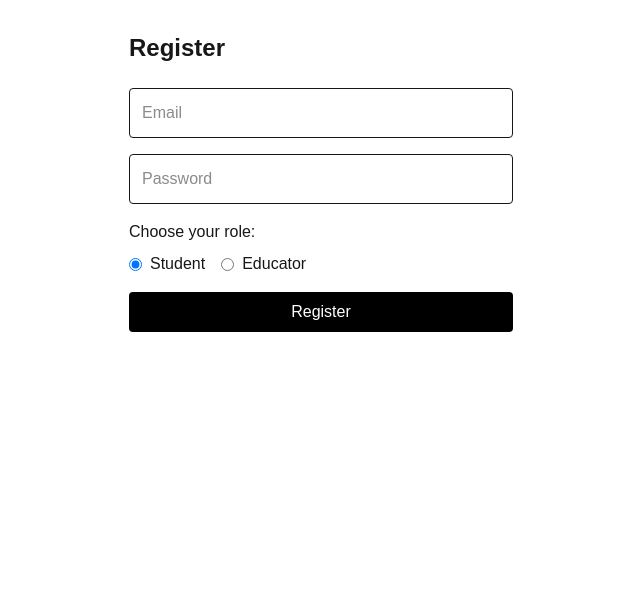
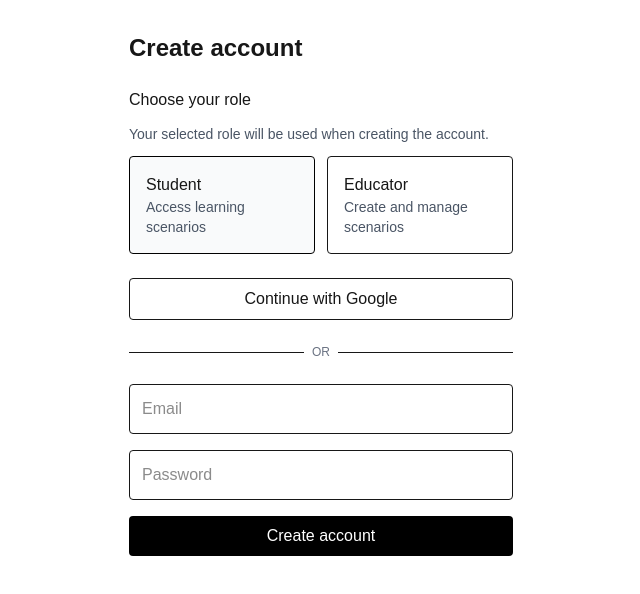
Before and after one commit to zuzannapajak/integratesg, a Next.js app: page /en/auth/register in a window 1280 px wide. Shown: the top 594 px of the page, without its empty margins (319-959 px from the left). Built offline with nearby package versions, Linux system fonts and the light colour scheme; no server answers.

Commit message:
User registration with role (for mail and google)

```diff
--- /dev/null
+++ b/app/[locale]/auth/complete-profile/complete-profile-form.tsx
@@ -0,0 +1,83 @@
+"use client";
+
+import { completeCurrentUserProfile } from "@/features/auth/actions";
+import { useRouter } from "next/navigation";
+import { useState, useTransition } from "react";
+
+type Props = {
+  locale: string;
+  email: string;
+};
+
+export default function CompleteProfileForm({ locale, email }: Props) {
+  const router = useRouter();
+  const [role, setRole] = useState<"student" | "educator">("student");
+  const [error, setError] = useState<string | null>(null);
+  const [isPending, startTransition] = useTransition();
+
+  const handleSubmit = (e: React.SyntheticEvent) => {
+    e.preventDefault();
+    setError(null);
+
+    startTransition(async () => {
+      try {
+        await completeCurrentUserProfile({ role });
+        router.push(`/${locale}/dashboard`);
+        router.refresh();
+      } catch {
+        setError("Failed to save profile.");
+      }
+    });
+  };
+
+  return (
+    <main className="mx-auto max-w-md p-8 space-y-6">
+      <h1 className="text-2xl font-bold">Complete your profile</h1>
+      <p className="text-sm text-gray-600">{email}</p>
+
+      <form onSubmit={handleSubmit} className="space-y-6">
+        <div className="space-y-3">
+          <p className="font-medium">Choose your role</p>
+
+          <div className="grid grid-cols-2 gap-3">
+            <button
+              type="button"
+              onClick={() => {
+                setRole("student");
+              }}
+              className={`rounded border p-4 text-left ${
+                role === "student" ? "border-black bg-gray-50" : ""
+              }`}
+            >
+              <p className="font-medium">Student</p>
+              <p className="text-sm text-gray-600">Access learning scenarios</p>
+            </button>
+
+            <button
+              type="button"
+              onClick={() => {
+                setRole("educator");
+              }}
+              className={`rounded border p-4 text-left ${
+                role === "educator" ? "border-black bg-gray-50" : ""
+              }`}
+            >
+              <p className="font-medium">Educator</p>
+              <p className="text-sm text-gray-600">Create and manage scenarios</p>
+            </button>
+          </div>
+        </div>
+
+        <button
+          type="submit"
+          disabled={isPending}
+          className="w-full rounded bg-black px-4 py-2 text-white disabled:opacity-50"
+        >
+          {isPending ? "Saving..." : "Continue"}
+        </button>
+
+        {error && <p className="text-sm text-red-600">{error}</p>}
+      </form>
+    </main>
+  );
+}
--- /dev/null
+++ b/app/[locale]/auth/complete-profile/page.tsx
@@ -0,0 +1,33 @@
+import { prisma } from "@/lib/prisma";
+import { redirect } from "next/navigation";
+import { createClient } from "../../../../lib/supabase/server";
+import CompleteProfileForm from "./complete-profile-form";
+
+type Props = {
+  params: Promise<{ locale: string }>;
+};
+
+export default async function CompleteProfilePage({ params }: Props) {
+  const { locale } = await params;
+
+  const supabase = await createClient();
+  const {
+    data: { user },
+  } = await supabase.auth.getUser();
+
+  if (!user) {
+    redirect(`/${locale}/auth/login`);
+  }
+
+  const existingProfile = await prisma.profile.findUnique({
+    where: { id: user.id },
+  });
+
+  if (existingProfile) {
+    redirect(`/${locale}/dashboard`);
+  }
+
+  const email = user.email ?? "";
+
+  return <CompleteProfileForm locale={locale} email={email} />;
+}
--- a/app/[locale]/auth/register/page.tsx
+++ b/app/[locale]/auth/register/page.tsx
@@ -1,10 +1,11 @@
-import RegisterForm from "../../../../components/auth/register-form";
+import RegisterClientPage from "./register-client-page";
 
-export default function RegisterPage() {
-  return (
-    <main className="mx-auto max-w-md p-8">
-      <h1 className="mb-6 text-2xl font-bold">Register</h1>
-      <RegisterForm />
-    </main>
-  );
+type Props = {
+  params: Promise<{ locale: string }>;
+};
+
+export default async function RegisterPage({ params }: Props) {
+  const { locale } = await params;
+
+  return <RegisterClientPage locale={locale} />;
 }
--- /dev/null
+++ b/app/[locale]/auth/register/register-client-page.tsx
@@ -0,0 +1,67 @@
+"use client";
+
+import GoogleSignupButton from "@/components/auth/google-signup-button";
+import RegisterForm from "@/components/auth/register-form";
+import { useState } from "react";
+
+type Props = {
+  locale: string;
+};
+
+export default function RegisterClientPage({ locale }: Props) {
+  const [role, setRole] = useState<"student" | "educator">("student");
+
+  return (
+    <main className="mx-auto max-w-md p-8 space-y-6">
+      <h1 className="text-2xl font-bold">Create account</h1>
+
+      <div className="space-y-3">
+        <p className="font-medium">Choose your role</p>
+        <p className="text-sm text-gray-600">
+          Your selected role will be used when creating the account.
+        </p>
+
+        <div className="grid grid-cols-2 gap-3">
+          <button
+            type="button"
+            onClick={() => {
+              setRole("student");
+            }}
+            className={`rounded border p-4 text-left ${
+              role === "student" ? "border-black bg-gray-50" : ""
+            }`}
+          >
+            <p className="font-medium">Student</p>
+            <p className="text-sm text-gray-600">Access learning scenarios</p>
+          </button>
+
+          <button
+            type="button"
+            onClick={() => {
+              setRole("educator");
+            }}
+            className={`rounded border p-4 text-left ${
+              role === "educator" ? "border-black bg-gray-50" : ""
+            }`}
+          >
+            <p className="font-medium">Educator</p>
+            <p className="text-sm text-gray-600">Create and manage scenarios</p>
+          </button>
+        </div>
+      </div>
+
+      <GoogleSignupButton locale={locale} />
+
+      <div className="relative">
+        <div className="absolute inset-0 flex items-center">
+          <span className="w-full border-t" />
+        </div>
+        <div className="relative flex justify-center text-xs uppercase">
+          <span className="bg-white px-2 text-gray-500">or</span>
+        </div>
+      </div>
+
+      <RegisterForm role={role} />
+    </main>
+  );
+}
--- a/app/[locale]/dashboard/page.tsx
+++ b/app/[locale]/dashboard/page.tsx
@@ -19,22 +19,15 @@ export default async function DashboardPage({ params }: Props) {
     redirect(`/${locale}/auth/login`);
   }
 
+  const profile = await prisma.profile.findUnique({
+    where: { id: user.id },
+  });
+
+  if (!profile) {
+    redirect(`/${locale}/auth/complete-profile`);
+  }
+
   const email = user.email ?? "brak adresu e-mail";
-
-  const roleFromMetadata = user.user_metadata?.role === "educator" ? "educator" : "student";
-
-  const profile = await prisma.profile.upsert({
-    where: { id: user.id },
-    update: {
-      email,
-      role: roleFromMetadata,
-    },
-    create: {
-      id: user.id,
-      email,
-      role: roleFromMetadata,
-    },
-  });
 
   return (
     <main className="p-8 space-y-4">
@@ -48,7 +41,7 @@ export default async function DashboardPage({ params }: Props) {
       {profile.role === "educator" && (
         <div className="rounded border p-4">
           <p className="font-medium">Educator panel</p>
-          <p>Access to scenario creation, analytics, etc.</p>
+          <p>Access to scenarios, analytics, etc.</p>
         </div>
       )}
 
--- /dev/null
+++ b/components/auth/google-signup-button.tsx
@@ -0,0 +1,26 @@
+"use client";
+
+import { createClient } from "@/lib/supabase/client";
+
+type GoogleSignupButtonProps = {
+  locale: string;
+};
+
+export default function GoogleSignupButton({ locale }: GoogleSignupButtonProps) {
+  const supabase = createClient();
+
+  const handleGoogleSignup = async () => {
+    await supabase.auth.signInWithOAuth({
+      provider: "google",
+      options: {
+        redirectTo: `${window.location.origin}/${locale}/dashboard`,
+      },
+    });
+  };
+
+  return (
+    <button type="button" onClick={handleGoogleSignup} className="w-full rounded border px-4 py-2">
+      Continue with Google
+    </button>
+  );
+}
--- a/components/auth/register-form.tsx
+++ b/components/auth/register-form.tsx
@@ -4,12 +4,15 @@ import { createProfile } from "@/features/auth/actions";
 import { createClient } from "@/lib/supabase/client";
 import { useState } from "react";
 
-export default function RegisterForm() {
+type RegisterFormProps = {
+  role: "student" | "educator";
+};
+
+export default function RegisterForm({ role }: RegisterFormProps) {
   const supabase = createClient();
 
   const [email, setEmail] = useState("");
   const [password, setPassword] = useState("");
-  const [role, setRole] = useState<"student" | "educator">("student");
   const [message, setMessage] = useState<string | null>(null);
 
   const handleRegister = async (e: React.SyntheticEvent) => {
@@ -19,6 +22,11 @@ export default function RegisterForm() {
     const { data, error } = await supabase.auth.signUp({
       email,
       password,
+      options: {
+        data: {
+          role,
+        },
+      },
     });
 
     if (error) {
@@ -26,18 +34,11 @@ export default function RegisterForm() {
       return;
     }
 
-    if (data.user) {
-      const userEmail = data.user.email;
-
-      if (!userEmail) {
-        setMessage("User created, but email is missing.");
-        return;
-      }
-
+    if (data.user?.id && data.user.email) {
       try {
         await createProfile({
           userId: data.user.id,
-          email: userEmail,
+          email: data.user.email,
           role,
         });
       } catch {
@@ -73,38 +74,8 @@ export default function RegisterForm() {
         required
       />
 
-      <div className="space-y-2">
-        <p className="font-medium">Choose your role:</p>
-
-        <div className="flex gap-4">
-          <label className="flex items-center gap-2">
-            <input
-              type="radio"
-              value="student"
-              checked={role === "student"}
-              onChange={() => {
-                setRole("student");
-              }}
-            />
-            Student
-          </label>
-
-          <label className="flex items-center gap-2">
-            <input
-              type="radio"
-              value="educator"
-              checked={role === "educator"}
-              onChange={() => {
-                setRole("educator");
-              }}
-            />
-            Educator
-          </label>
-        </div>
-      </div>
-
       <button type="submit" className="w-full rounded bg-black px-4 py-2 text-white">
-        Register
+        Create account
       </button>
 
       {message && <p className="text-sm">{message}</p>}
--- a/features/auth/actions.ts
+++ b/features/auth/actions.ts
@@ -1,6 +1,7 @@
 "use server";
 
 import { prisma } from "@/lib/prisma";
+import { createClient } from "@/lib/supabase/server";
 
 export async function createProfile({
   userId,
@@ -9,13 +10,48 @@ export async function createProfile({
 }: {
   userId: string;
   email: string;
-  role: "educator" | "student";
+  role: "student" | "educator";
 }) {
-  await prisma.profile.create({
-    data: {
+  await prisma.profile.upsert({
+    where: { id: userId },
+    update: {
+      email,
+      role,
+    },
+    create: {
       id: userId,
       email,
       role,
     },
   });
 }
+
+export async function completeCurrentUserProfile({ role }: { role: "student" | "educator" }) {
+  const supabase = await createClient();
+  const {
+    data: { user },
+  } = await supabase.auth.getUser();
+
+  if (!user) {
+    throw new Error("Unauthorized.");
+  }
+
+  const email = user.email;
+
+  if (!email) {
+    throw new Error("Missing user email.");
+  }
+
+  await prisma.profile.upsert({
+    where: { id: user.id },
+    update: {
+      email,
+      role,
+    },
+    create: {
+      id: user.id,
+      email,
+      role,
+    },
+  });
+}
--- a/prisma.config.ts
+++ b/prisma.config.ts
@@ -1,18 +1,18 @@
 import "dotenv/config";
 import { defineConfig } from "prisma/config";
 
-const databaseUrl = process.env.DATABASE_URL;
+const directUrl = process.env.DIRECT_URL;
 
-if (!databaseUrl) {
-  throw new Error("Missing DATABASE_URL environment variable.");
+if (!directUrl) {
+  throw new Error("Missing DIRECT_URL environment variable.");
 }
 
 export default defineConfig({
   schema: "prisma/schema.prisma",
+  datasource: {
+    url: directUrl,
+  },
   migrations: {
     path: "prisma/migrations",
   },
-  datasource: {
-    url: databaseUrl,
-  },
 });
```
Also changed, not shown: 2 other files (tests, documents, lock files or other folders).
